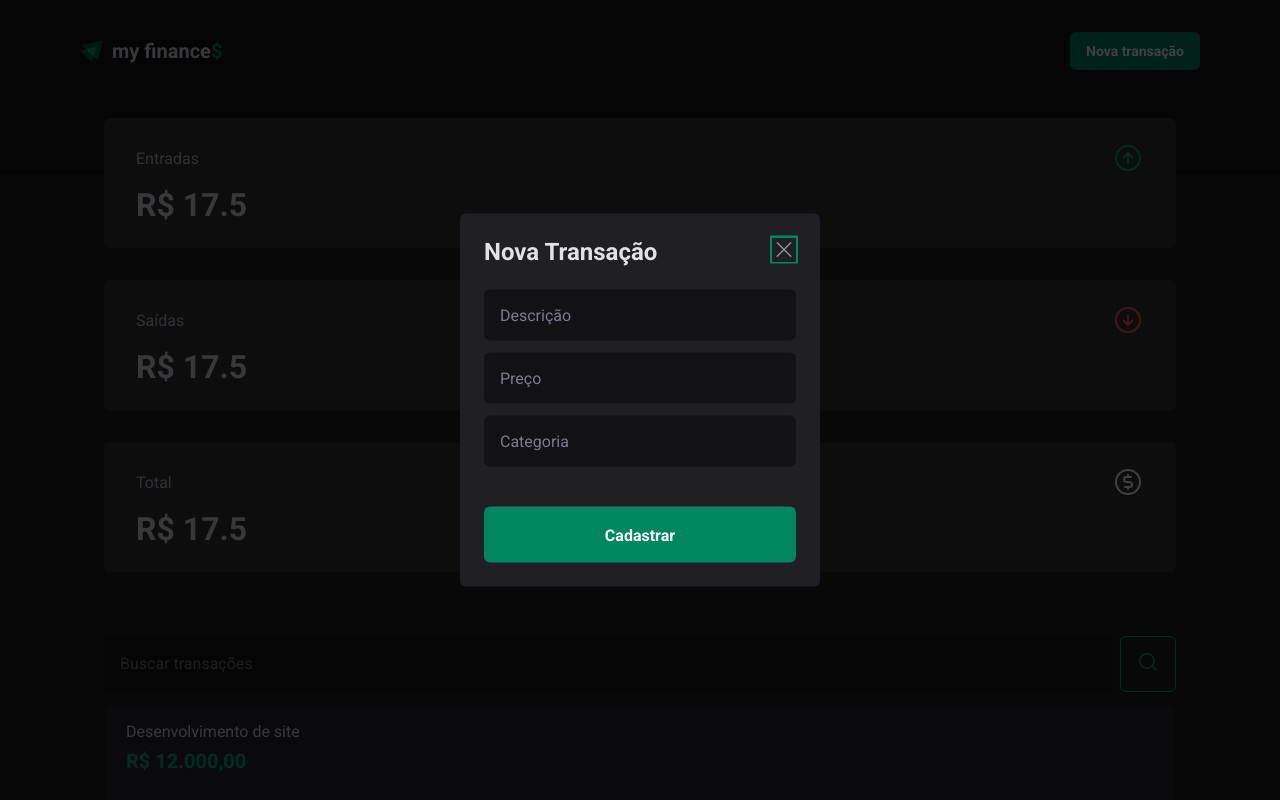
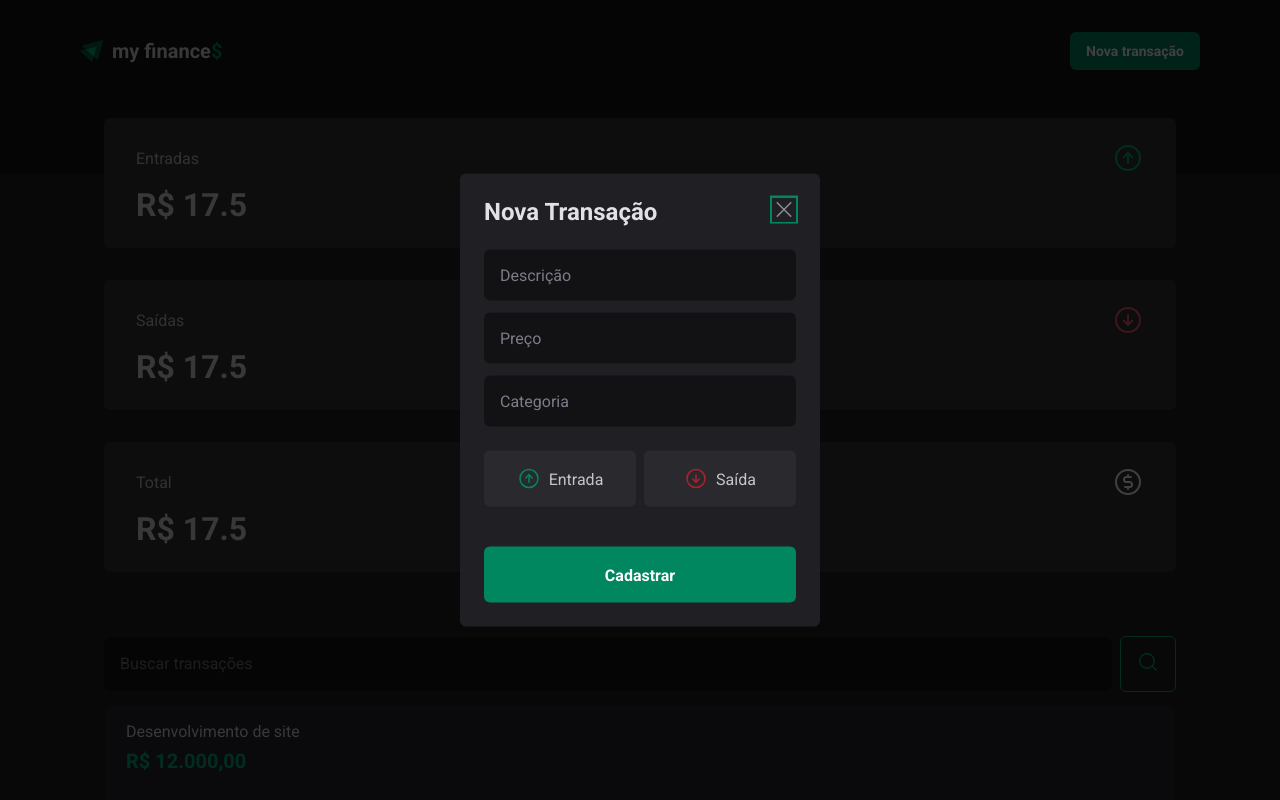
Before and after one commit to Matheus-Pazinati/my-finances-2.0, a React (Vite) app: page / in a window 1280 px wide. Both pictures are taken after a click on the button "Nova transação". Shown: the top 800 px of the page. Built offline with nearby package versions, Linux system fonts and the light colour scheme.

Commit message:
Adiciona componente de radio button para definir o tipo da transacao

```diff
--- a/package.json
+++ b/package.json
@@ -10,6 +10,7 @@
   },
   "dependencies": {
     "@radix-ui/react-dialog": "^1.0.2",
+    "@radix-ui/react-radio-group": "^1.1.0",
     "@types/styled-components": "^5.1.26",
     "phosphor-react": "^1.4.1",
     "react": "^18.2.0",
--- a/src/components/NewTransactionModal/index.tsx
+++ b/src/components/NewTransactionModal/index.tsx
@@ -1,7 +1,8 @@
 import * as Dialog from "@radix-ui/react-dialog";
-import { X } from "phosphor-react";
 
-import { DialogClose, DialogContent, DialogOverlay } from "./styles";
+import { ArrowCircleDown, ArrowCircleUp, X } from "phosphor-react";
+
+import { DialogClose, DialogContent, DialogOverlay, TransactionType, TransactionTypeButton } from "./styles";
 
 export function NewTransactionModal() {
   return (
@@ -15,11 +16,24 @@
         </DialogClose>
 
         <form>
-          <div>
+          <div className="TransactionData">
             <input type="text" placeholder="Descrição" />
             <input type="number" placeholder="Preço" />
             <input type="text" placeholder="Categoria" />
           </div>
+
+          <TransactionType>
+            <TransactionTypeButton value="income" variant="income">
+              <ArrowCircleUp size={24} />
+              Entrada
+            </TransactionTypeButton>
+
+            <TransactionTypeButton value="expense" variant="expense">
+              <ArrowCircleDown size={24} />
+              Saída
+            </TransactionTypeButton>
+          </TransactionType>
+
           <button type="submit">Cadastrar</button>
         </form>
       </DialogContent>
--- a/src/components/NewTransactionModal/styles.ts
+++ b/src/components/NewTransactionModal/styles.ts
@@ -1,5 +1,6 @@
 import styled from "styled-components";
 import * as Dialog from "@radix-ui/react-dialog";
+import * as RadioGroup from '@radix-ui/react-radio-group';
 
 export const DialogOverlay = styled(Dialog.Overlay)`
   width: 100vw;
@@ -27,7 +28,7 @@
     flex-direction: column;
     margin-top: 1.5rem;
 
-    div {
+    .TransactionData {
       display: flex;
       flex-direction: column;
       gap: 0.75rem;
@@ -78,3 +79,44 @@
     transition: color 0.2s;
   }
 `
+
+export const TransactionType = styled(RadioGroup.Root)`
+  display: grid;
+  grid-template-columns: 1fr 1fr;
+  gap: 0.5rem;
+  margin-top: 1.5rem;
+`
+
+interface TransactionTypeButtonProps {
+  variant: 'income' | 'expense'
+}
+
+export const TransactionTypeButton = styled(RadioGroup.Item)<TransactionTypeButtonProps>`
+  display: flex;
+  align-items: center;
+  gap: 0.5rem;
+  justify-content: center;
+  border: 0;
+  color: ${({theme}) => theme["gray-300"]};
+  background-color: ${({theme}) => theme["gray-700"]};
+  border-radius: 6px;
+  padding: 1rem 0;
+  cursor: pointer;
+
+  svg {
+    color: ${({theme, variant}) => variant === "income" ? theme["green-500"] : theme["red-500"]};
+  }
+
+  &[data-state='unchecked']:hover {
+    background-color: ${({theme}) => theme["gray-600"]};
+  }
+
+  &[data-state='checked'] {
+    color: ${({theme}) => theme.white};
+    background-color: ${({theme, variant}) => variant === "income" ? theme["green-500"] : theme["red-500"]};
+
+    svg {
+      color: ${({theme}) => theme.white};
+    }
+  }
+`
```
Also changed, not shown: 1 other file (tests, documents, lock files or other folders).
